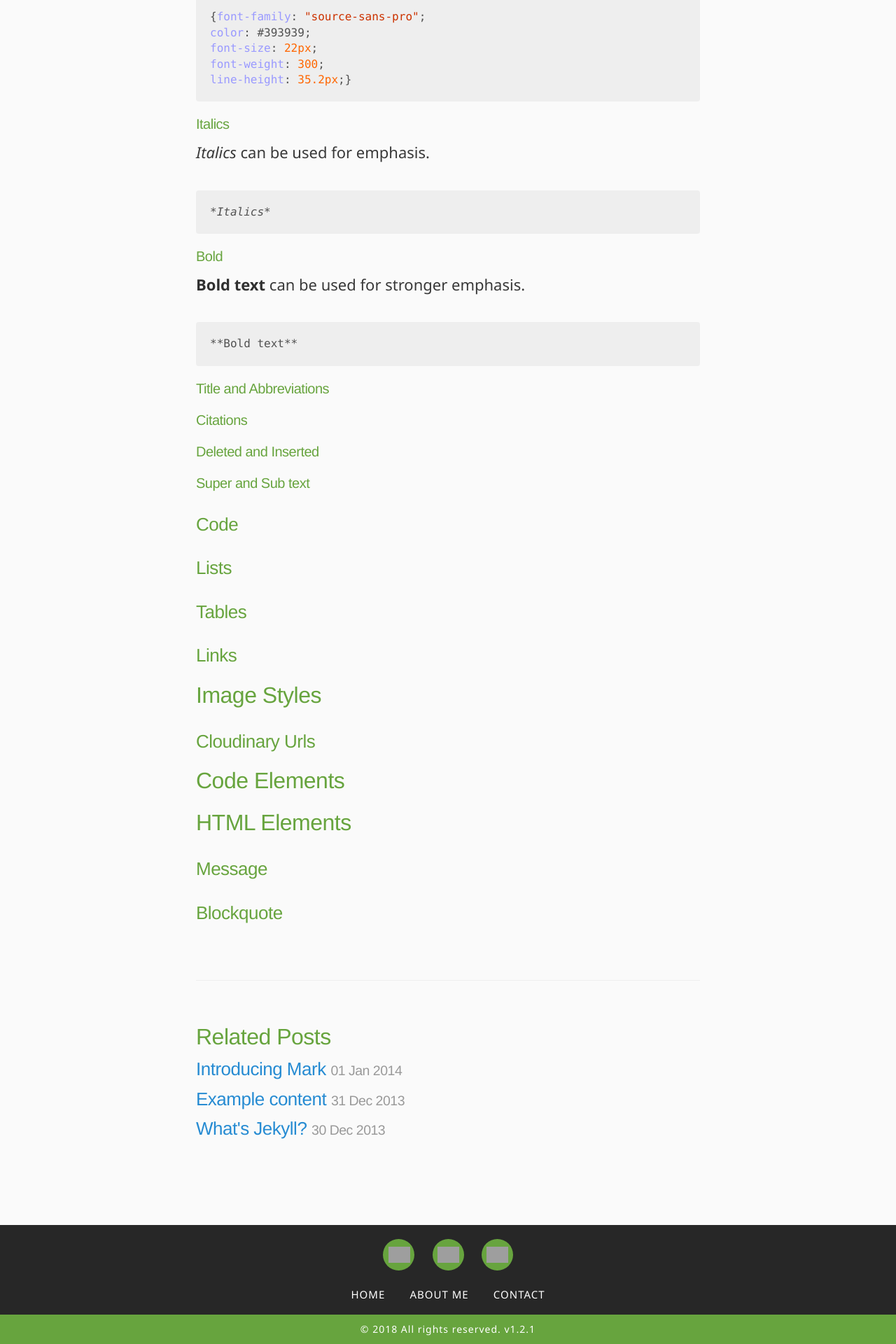
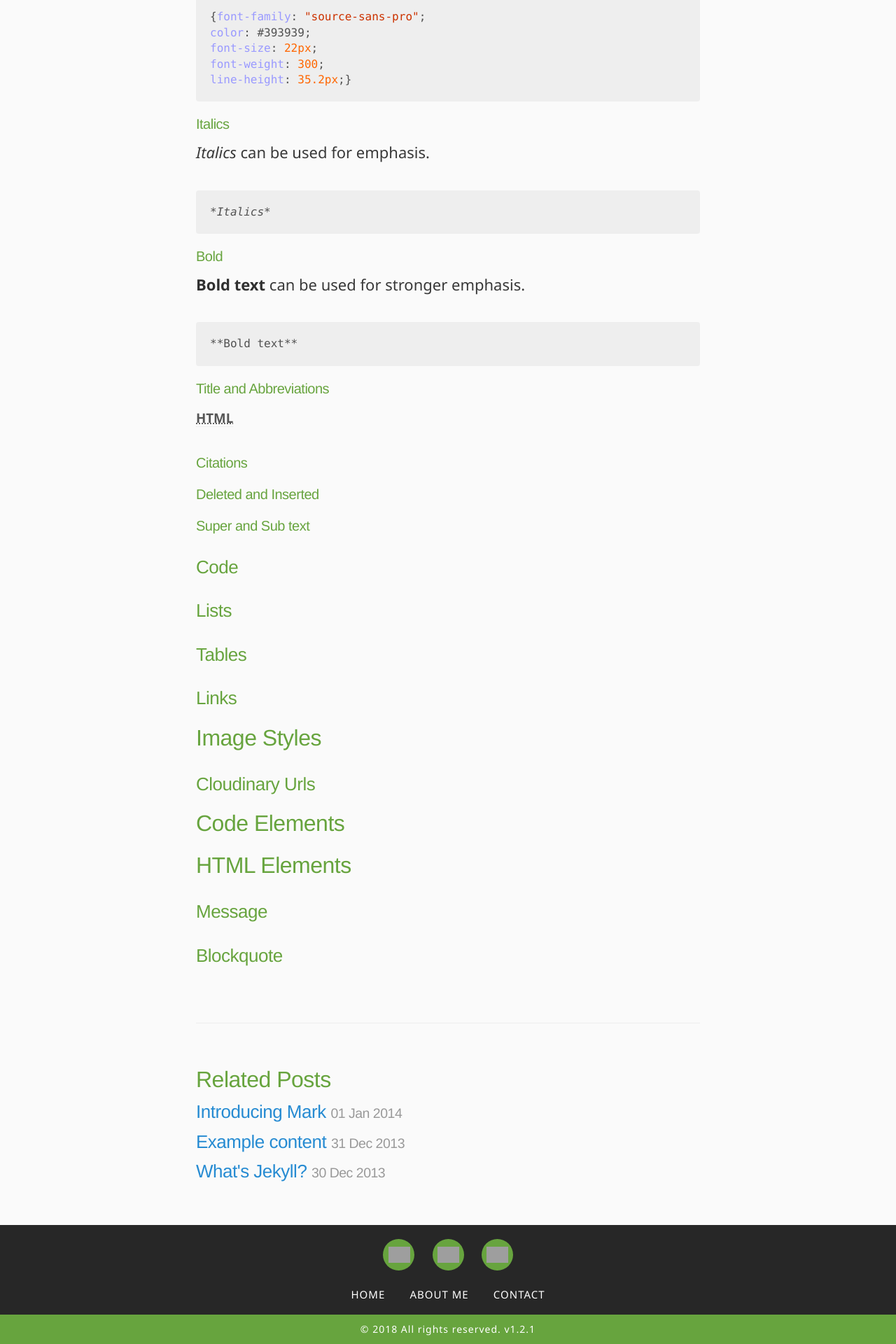
Before and after one commit to markthelefty/markthelefty.github.io, a Jekyll site: the page built from _posts/2018-07-30-theme-style-guide.markdown, in a window 1280 px wide. Shown: the part 2182-4102 px from the top of the page at 70% size. Built offline with Jekyll 4.4.1, drawn with Linux system fonts in a browser that asks for light colours; some web fonts are replaced; our own code applies the rules of GitHub Pages for plain Markdown files; grey boxes are pictures that could not be loaded.

Commit message:
Updated Theme Style Guide

````diff
--- a/_posts/2018-07-30-theme-style-guide.markdown
+++ b/_posts/2018-07-30-theme-style-guide.markdown
@@ -60,7 +60,7 @@ line-height: 35.2px;}
 ```
 
 #### Title and Abbreviations
-<title>Title</title>
+<abbr title="HyperText Markup Langage">HTML</abbr>
 
 
 #### Citations
````
